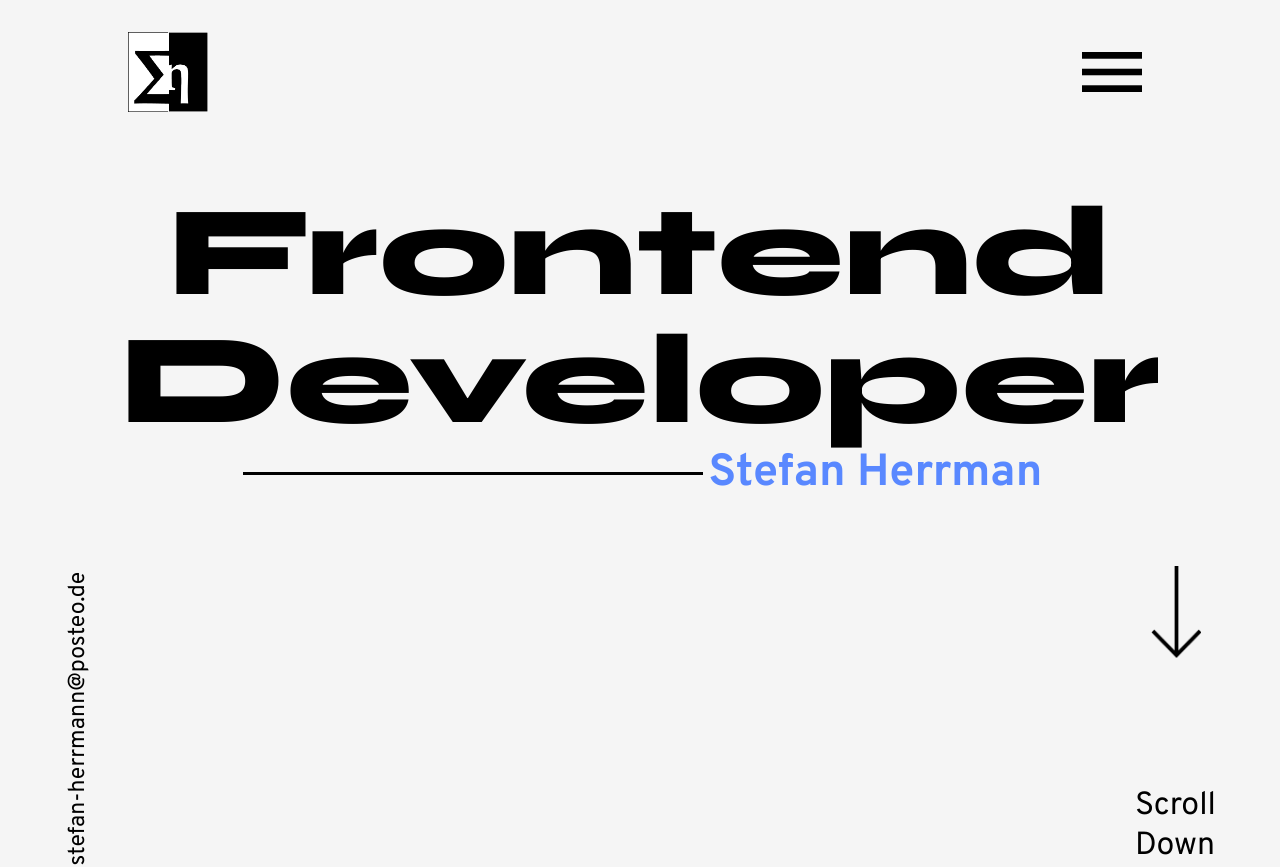
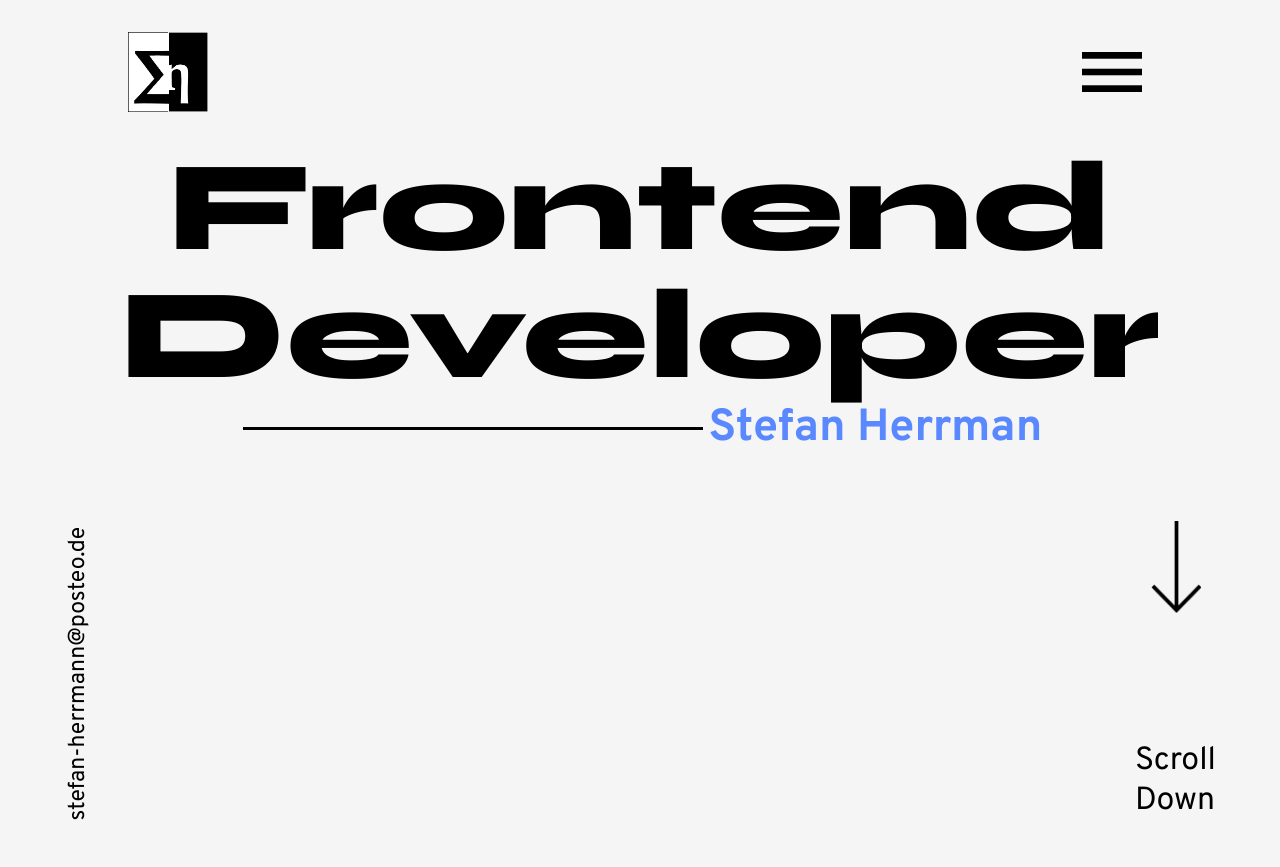
Before and after one commit to StefanHerrmann1991/portfolio, an Angular app: page / in a window 1280 px wide. Shown: the top 867 px of the page. Built offline with nearby package versions, Linux system fonts and the light colour scheme.

Commit message:
fixed page bug and better header

```diff
--- a/src/app/app.component.html
+++ b/src/app/app.component.html
@@ -1,4 +1,4 @@
-<div class="page">
+<div class="page" [ngClass]="{'page-end': isMenuOpen}">
     <div class="header">
         <img class="logo" routerLink="/" src="assets/img/profile/logo.png">
         <button class="burger" (click)="toggleContent()">
--- a/src/app/app.component.sass
+++ b/src/app/app.component.sass
@@ -1,12 +1,5 @@
 @import '../styles.sass'
 
-
-
-.header
-    position: fixed
-    top: 0
-    z-index: 1000
-    width: calc( 100% - 2*(max(10%, 23px)) )
 
 .costom
     background-color: $background
@@ -16,6 +9,10 @@
     width: 40px
 
 .header
+    position: fixed
+    top: 0
+    z-index: 1000
+    width: calc( 100% - 2*(max(10%, 23px)) )
     background-color: $background
     display: flex
     justify-content: space-between
@@ -23,7 +20,7 @@
     padding-left: $s
     padding-right: $s
     padding-top: $m
-    padding-bottom: calc($m + $l)
+    padding-bottom: $m
     img
         height: 40px
         width: 40px
--- a/src/app/footer/footer.component.sass
+++ b/src/app/footer/footer.component.sass
@@ -65,6 +65,7 @@ a
 
     .icons
         gap: 47px
+        padding-top: 0px
 
     a
         color: white
--- a/src/app/introduction/introduction.component.html
+++ b/src/app/introduction/introduction.component.html
@@ -20,25 +20,19 @@
 <div class="main-part header-padding" [ngClass]="{'hide-content': !displayService.isMenuOpen}">
     <div class="main-menu">
         <div class="title-line">
-            <div class="line-container">
             <h2 class="main-h2">About me</h2>
             <div class="vertical-line"></div>
             <div class="horizontal-line"></div>
         </div>
-        </div>
         <div class="title-line">
-            <div class="line-container">
             <h2 class="main-h2">My Skills</h2>
             <div class="vertical-line"></div>
             <div class="horizontal-line"></div>
         </div>
-        </div>
         <div class="title-line">
-            <div class="line-container">
             <h2 class="main-h2">Portfolio</h2>
             <div class="vertical-line"></div>
             <div class="horizontal-line"></div>
-            </div>
         </div>
     </div>
 </div>
--- a/src/app/introduction/introduction.component.sass
+++ b/src/app/introduction/introduction.component.sass
@@ -1,13 +1,14 @@
 @import '../../styles.sass'
 
 .header-padding
-    padding-top: 189px
+    padding-top: 144px
 
 .main-part
     display: flex
     flex-direction: column
     justify-content: space-between
     align-items: center
+
 
 .main-h2:hover ~ .vertical-line
     height: 0px
--- a/src/styles.sass
+++ b/src/styles.sass
@@ -31,7 +31,10 @@ $large: 1200px
     height: 100vh
     display: flex
     flex-direction: column
-    justify-content: space-between
+
+.page-end
+    display: flex
+    justify-content: flex-end
 
 ::-webkit-scrollbar
     width: 8px
```
Lines whose indentation alone changed are shown as unchanged.
